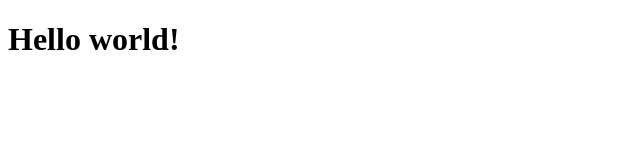
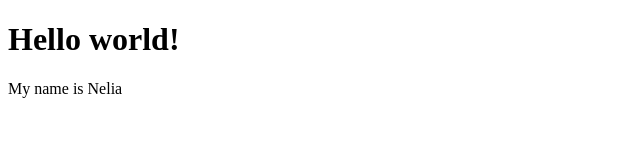
Before and after one commit to nelia984/Project, a plain HTML site: page index.html in a window 1280 px wide. Shown: the whole page, without its empty margins (0-640 px from the left). Drawn offline with Linux system fonts and the light colour scheme.

Commit message:
add paragraph

```diff
--- a/index.html
+++ b/index.html
@@ -8,5 +8,6 @@
 </head>
 <body>
     <h1>Hello world!</h1>
+    <p>My name is Nelia</p>
 </body>
 </html>
```
